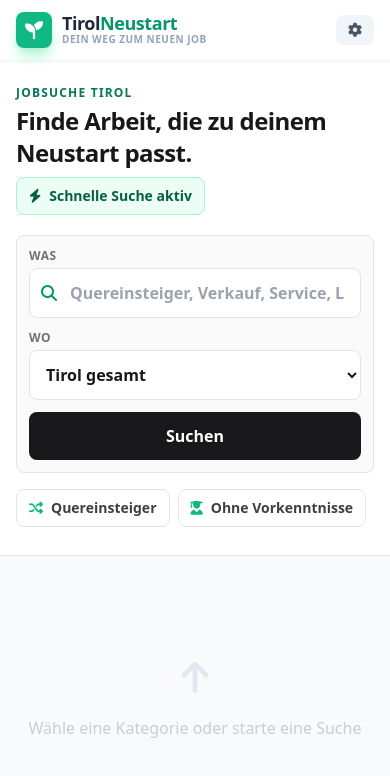
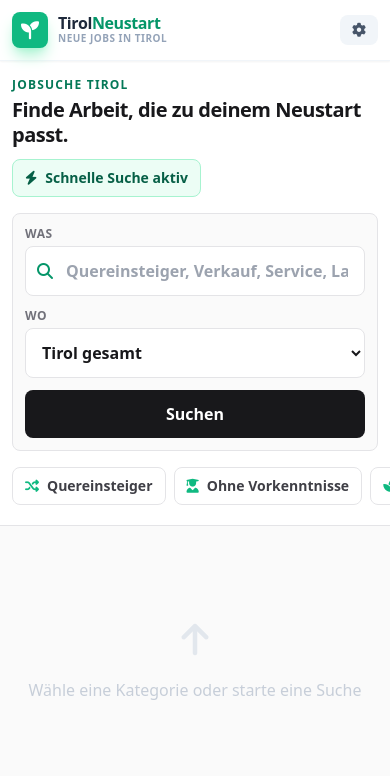
Before and after one commit to Deathcrusher/TirolNeustart, a React (Vite) app: page / in a window 390 px wide. Shown: the top 776 px of the page. Built offline with nearby package versions, Linux system fonts and the light colour scheme.

Commit message:
Improve mobile job search layout

```diff
--- a/App.tsx
+++ b/App.tsx
@@ -262,17 +262,17 @@ const App: React.FC = () => {
   const selectedSourceStillAvailable = selectedSource === 'Alle' || sourceOptions.includes(selectedSource);
 
   return (
-    <div className="min-h-screen flex flex-col bg-slate-50 text-slate-800 font-sans">
+    <div className="min-h-screen flex flex-col bg-zinc-50 text-slate-800 font-sans">
       {/* Navbar */}
       <nav className="bg-white border-b border-slate-100 sticky top-0 z-40 shadow-sm">
-        <div className="max-w-6xl mx-auto px-4 py-3 flex items-center justify-between">
+        <div className="max-w-6xl mx-auto px-3 py-3 flex items-center justify-between sm:px-4">
           <div className="flex items-center gap-2.5">
              <div className="bg-emerald-500 text-white w-9 h-9 rounded-lg flex items-center justify-center shadow-emerald-200 shadow-lg">
                 <i className="fas fa-seedling text-lg"></i>
              </div>
              <div>
-                <h1 className="text-lg font-black text-slate-800 leading-none tracking-tight">Tirol<span className="text-emerald-600">Neustart</span></h1>
-                <p className="text-[10px] font-bold text-slate-400 tracking-wider uppercase">Dein Weg zum neuen Job</p>
+                <h1 className="text-base font-black text-slate-800 leading-none tracking-tight sm:text-lg">Tirol<span className="text-emerald-600">Neustart</span></h1>
+                <p className="text-[10px] font-bold text-slate-400 tracking-wider uppercase">Neue Jobs in Tirol</p>
              </div>
           </div>
           <button
@@ -399,12 +399,12 @@ const App: React.FC = () => {
       )}
 
       {/* Search */}
-      <section className="border-b border-zinc-200 bg-white px-4 py-6">
+      <section className="border-b border-zinc-200 bg-white px-3 py-4 sm:px-4 sm:py-6">
         <div className="mx-auto max-w-6xl">
-          <div className="mb-5 flex flex-col gap-2 md:flex-row md:items-end md:justify-between">
+          <div className="mb-4 flex flex-col gap-3 md:flex-row md:items-end md:justify-between">
             <div>
               <p className="mb-1 text-xs font-black uppercase tracking-widest text-emerald-700">Jobsuche Tirol</p>
-              <h2 className="text-2xl font-black tracking-tight text-zinc-900 md:text-3xl">
+              <h2 className="text-xl font-black leading-tight tracking-tight text-zinc-900 sm:text-2xl md:text-3xl">
                 Finde Arbeit, die zu deinem Neustart passt.
               </h2>
             </div>
@@ -451,13 +451,13 @@ const App: React.FC = () => {
 
             <button
               type="submit"
-              className="rounded-lg bg-zinc-900 px-6 py-3 font-black text-white transition hover:bg-emerald-700 md:self-end"
+              className="w-full rounded-lg bg-zinc-900 px-6 py-3 font-black text-white transition hover:bg-emerald-700 md:w-auto md:self-end"
             >
               Suchen
             </button>
           </form>
 
-          <div className="mt-4 flex gap-2 overflow-x-auto pb-1">
+          <div className="-mx-3 mt-4 flex gap-2 overflow-x-auto px-3 pb-1 sm:mx-0 sm:px-0">
             {categories.map((cat, idx) => (
               <button
                 key={idx}
@@ -473,7 +473,7 @@ const App: React.FC = () => {
       </section>
 
       {/* Main Content */}
-      <main className="mx-auto w-full max-w-6xl flex-grow px-4 py-6">
+      <main className="mx-auto w-full max-w-6xl flex-grow px-3 py-4 sm:px-4 sm:py-6">
 
         {/* Loading */}
         {loading && (
@@ -488,7 +488,7 @@ const App: React.FC = () => {
 
         {/* Error */}
         {error && !loading && (
-          <div className="max-w-2xl mx-auto bg-white border-l-4 border-red-500 p-6 rounded-r-xl shadow-sm flex items-start gap-4">
+          <div className="max-w-2xl mx-auto bg-white border-l-4 border-red-500 p-4 rounded-lg shadow-sm flex items-start gap-4 sm:p-6">
             <div className="bg-red-100 p-2 rounded-lg text-red-600 shrink-0">
                <i className="fas fa-bug"></i>
             </div>
@@ -501,8 +501,8 @@ const App: React.FC = () => {
 
         {/* Results */}
         {jobs.length > 0 && !loading && (
-          <div className="grid gap-6 lg:grid-cols-[260px_1fr]">
-            <aside className="space-y-4 lg:sticky lg:top-20 lg:self-start">
+          <div className="grid gap-4 lg:grid-cols-[260px_1fr] lg:gap-6">
+            <aside className="hidden space-y-4 lg:sticky lg:top-20 lg:block lg:self-start">
               <div className="rounded-lg border border-zinc-200 bg-white p-4">
                 <p className="mb-3 text-xs font-black uppercase tracking-widest text-zinc-500">Portale</p>
                 <div className="space-y-2">
@@ -530,11 +530,11 @@ const App: React.FC = () => {
               </div>
             </aside>
 
-            <section className="space-y-5">
-              <div className="rounded-lg border border-zinc-200 bg-white p-4">
+            <section className="space-y-4 sm:space-y-5">
+              <div className="rounded-lg border border-zinc-200 bg-white p-3 sm:p-4">
                 <div className="flex flex-col gap-3 md:flex-row md:items-center md:justify-between">
                   <div>
-                    <h2 className="flex items-center gap-2 text-xl font-black text-zinc-900">
+                    <h2 className="flex items-center gap-2 text-lg font-black text-zinc-900 sm:text-xl">
                       <i className="fas fa-fire text-orange-500"></i>
                       Top Chancen
                     </h2>
@@ -543,6 +543,26 @@ const App: React.FC = () => {
                   <span className="w-fit rounded-lg border border-emerald-200 bg-emerald-50 px-3 py-2 text-xs font-black text-emerald-700">
                     {filteredJobs.length} von {jobs.length} Angebote
                   </span>
+                </div>
+              </div>
+
+              <div className="lg:hidden">
+                <p className="mb-2 text-xs font-black uppercase tracking-widest text-zinc-500">Portale</p>
+                <div className="-mx-3 flex gap-2 overflow-x-auto px-3 pb-1">
+                  {sourceOptions.map((source) => (
+                    <button
+                      key={source}
+                      onClick={() => handleSourceFilterChange(source)}
+                      className={`inline-flex shrink-0 items-center gap-2 rounded-lg border px-3 py-2 text-sm font-black transition-colors ${
+                        selectedSource === source
+                          ? 'border-emerald-600 bg-emerald-600 text-white'
+                          : 'border-zinc-200 bg-white text-zinc-700 hover:border-emerald-400 hover:text-emerald-700'
+                      }`}
+                    >
+                      <span>{source}</span>
+                      <span className="text-xs opacity-80">{source === 'Alle' ? jobs.length : sourceCounts[source] || 0}</span>
+                    </button>
+                  ))}
                 </div>
               </div>
 
--- a/components/JobCard.tsx
+++ b/components/JobCard.tsx
@@ -22,7 +22,7 @@ const JobCard: React.FC<JobCardProps> = ({ job }) => {
 
   return (
     <article className="bg-white rounded-lg border border-zinc-200 shadow-sm hover:border-emerald-300 hover:shadow-md transition-all overflow-hidden">
-      <div className="p-4 md:p-5">
+      <div className="p-3 sm:p-4 md:p-5">
         <div className="flex flex-col gap-4 md:flex-row md:items-start md:justify-between">
           <div className="min-w-0 flex-1">
             <div className="mb-3 flex flex-wrap items-center gap-2">
@@ -38,11 +38,11 @@ const JobCard: React.FC<JobCardProps> = ({ job }) => {
               )}
             </div>
 
-            <h3 className="mb-2 text-lg font-black leading-snug text-zinc-900">
+            <h3 className="mb-2 text-base font-black leading-snug text-zinc-900 sm:text-lg">
               {job.title}
             </h3>
 
-            <div className="mb-3 flex flex-wrap gap-x-4 gap-y-2 text-sm font-semibold text-zinc-600">
+            <div className="mb-3 flex flex-col gap-2 text-sm font-semibold text-zinc-600 sm:flex-row sm:flex-wrap sm:gap-x-4 sm:gap-y-2">
               <span className="inline-flex min-w-0 items-center gap-2">
                 <i className="fas fa-building text-zinc-400"></i>
                 <span className="truncate">{job.company}</span>
@@ -62,7 +62,7 @@ const JobCard: React.FC<JobCardProps> = ({ job }) => {
             href={job.url}
             target="_blank"
             rel="noopener noreferrer"
-            className="inline-flex shrink-0 items-center justify-center gap-2 rounded-lg bg-zinc-900 px-4 py-2.5 text-sm font-bold text-white transition-colors hover:bg-emerald-700"
+            className="inline-flex w-full shrink-0 items-center justify-center gap-2 rounded-lg bg-zinc-900 px-4 py-2.5 text-sm font-bold text-white transition-colors hover:bg-emerald-700 md:w-auto"
           >
             Anzeigen
             <i className="fas fa-arrow-up-right-from-square text-xs"></i>
```
